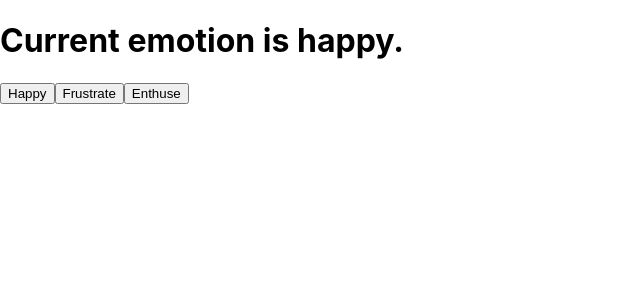
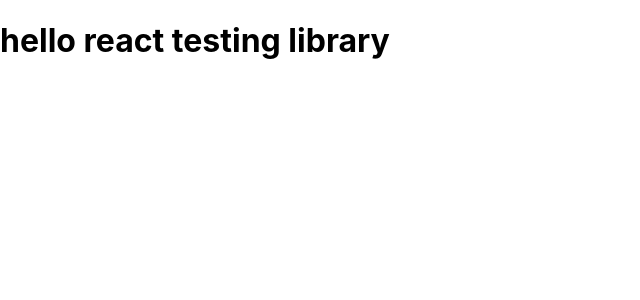
Before and after one commit to BenSztukowski/react-essentials, a React (Create React App) app: page / in a window 1280 px wide. Shown: the top 300 px of the page, without its empty margins (0-640 px from the left). Built offline with nearby package versions, Linux system fonts and the light colour scheme.

Commit message:
react tests added

```diff
--- a/src/App.js
+++ b/src/App.js
@@ -1,24 +1,11 @@
-import React, { useState } from "react";
+import React, { useEffect, useState } from "react";
 import './App.css';
 
-
-function App(props) {
-  const [emotion, setEmotion] = useState("happy");
-  console.log(emotion);
+function App() {
   return (
-    <>
-     <h1>Current emotion is {emotion}.</h1>
-     <button onClick={() => setEmotion("happy")}>
-      Happy
-     </button>
-     <button onClick={() => setEmotion("frustrated")}>
-      Frustrate
-     </button>
-     <button onClick= {() => setEmotion("enthusiastic")}>
-       Enthuse
-     </button>
-    </>
+  <div>
+    <h1>hello react testing library</h1>
+    </div>
   );
-}
-
+  }
 export default App;
--- /dev/null
+++ b/src/functions.js
@@ -0,0 +1,3 @@
+export function timesTwo(a){
+    return a * 2;
+}
--- a/src/index.js
+++ b/src/index.js
@@ -5,7 +5,7 @@ import reportWebVitals from './reportWebVitals';
 import App from "./App";
 
 
-ReactDOM.render( <App />, document.getElementById('root'));
+ReactDOM.render( <App login="bensztukowski"/>, document.getElementById('root'));
 
 // If you want to start measuring performance in your app, pass a function
 // to log results (for example: reportWebVitals(console.log))
```
Also changed, not shown: 2 other files (tests, documents, lock files or other folders).
